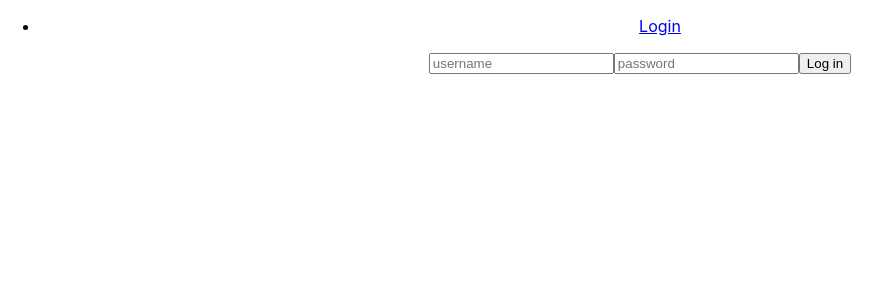
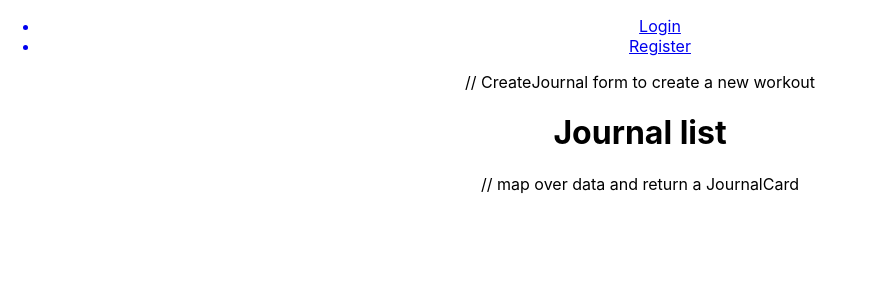
Before and after one commit to weight-lifting-journal-11/Front-end, a React (Create React App) app in the folder weight-lifting-journal-front-end/: page / in a window 1280 px wide. Shown: the top 300 px of the page, without its empty margins (0-891 px from the left). Built offline with nearby package versions, Linux system fonts and the light colour scheme.

Commit message:
added nav with links

```diff
--- a/weight-lifting-journal-front-end/src/App.js
+++ b/weight-lifting-journal-front-end/src/App.js
@@ -3,18 +3,17 @@ import { BrowserRouter as Router, Route, Link, Switch } from 'react-router-dom';
 import './App.css';
 
 import Login from './components/Forms/Login';
+import Register from './components/Forms/Register';
+import Dashboard from './components/Common/Dashboard';
 
 function App() {
   return (
     <Router>
       <div className="App">
-        <ul>
-          <li>
-            <Link to='/login'>Login</Link>
-          </li>
-        </ul>
         <Switch>
+          <Route exact path='/' component={Dashboard} />
           <Route path='/login' component={Login} />
+          <Route path='/register' component={Register} />
           <Route component={Login} />
         </Switch>
       </div>
--- a/weight-lifting-journal-front-end/src/components/Common/Dashboard.js
+++ b/weight-lifting-journal-front-end/src/components/Common/Dashboard.js
@@ -2,6 +2,7 @@ import React from 'react';
 
 // Components
 import Navigation from './Navigation';
+import JournalList from './JournalList';
 
 const Dashboard = () => {
 
@@ -9,7 +10,7 @@ const Dashboard = () => {
         // This is for display
         <div>
             <Navigation />
-            // JournalList here
+            <JournalList />
 
         </div>
     )
--- a/weight-lifting-journal-front-end/src/components/Common/Navigation.js
+++ b/weight-lifting-journal-front-end/src/components/Common/Navigation.js
@@ -1,10 +1,20 @@
 import React from 'react';
+import { Link } from 'react-router-dom';
 
 const Navigation = () => {
 
     return (
         // Link to dashboard
-        <div>Navigation</div>
+        <div>
+            <ul>
+                <Link to='/login'>
+                    <li>Login</li>
+                </Link>
+                <Link to='/register'>
+                    <li>Register</li>
+                </Link>
+            </ul>
+        </div>
     )
 }
 
```
